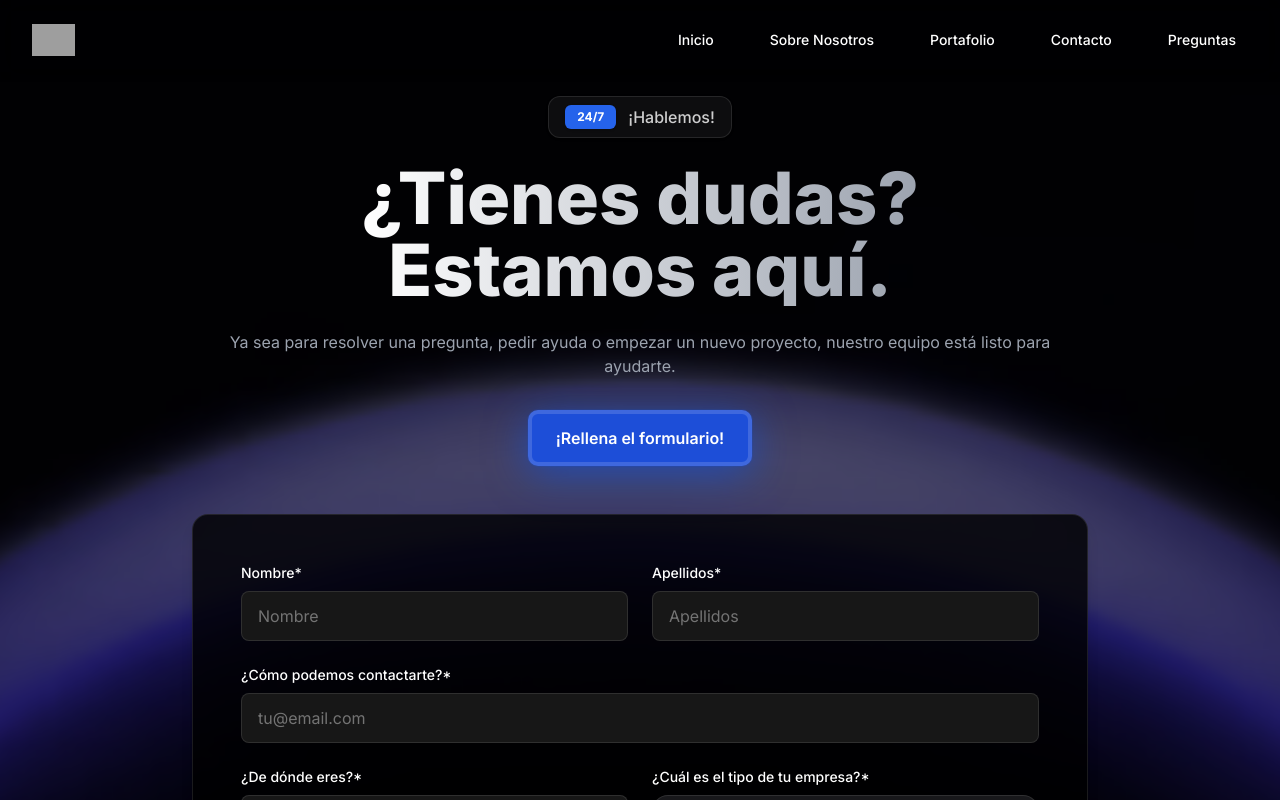
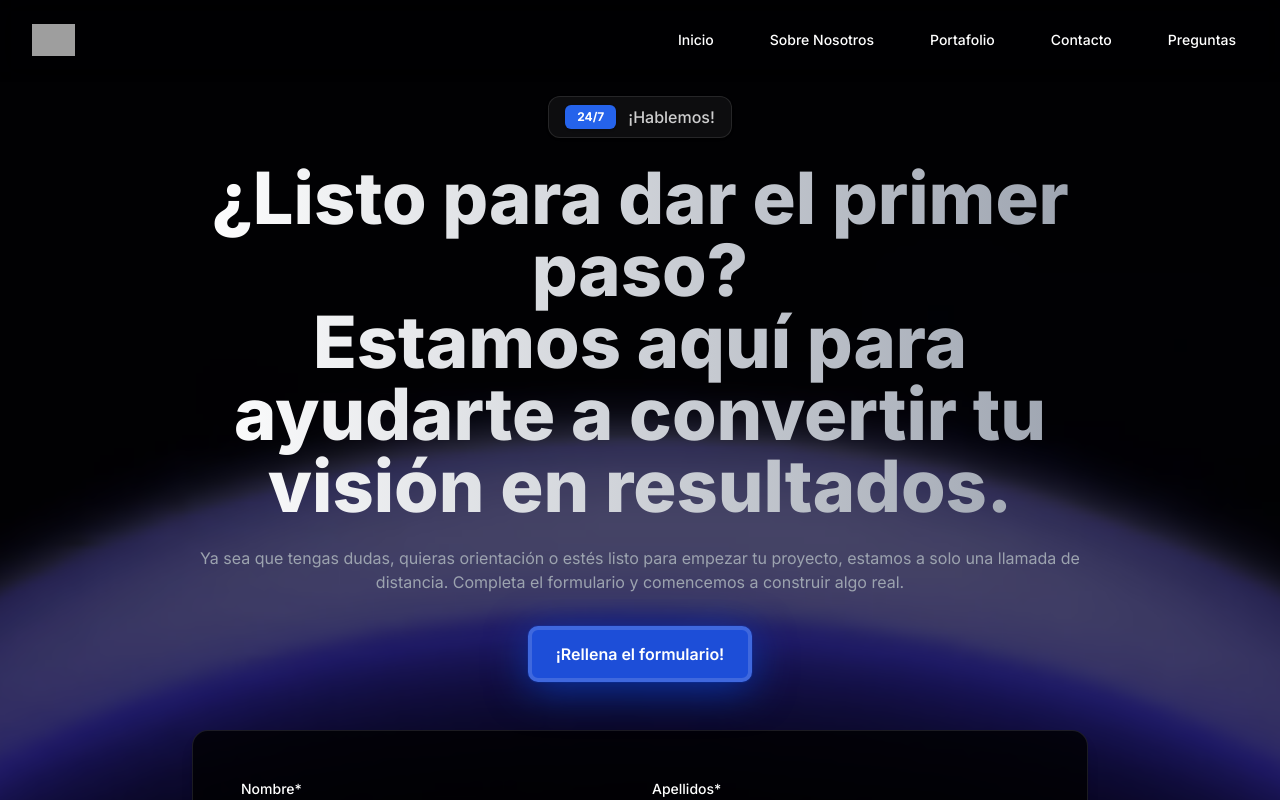
Before and after one commit to NicoMM8/darox-portfolio, a Next.js app in the folder darox-portfolio/: page /contacto in a window 1280 px wide. Shown: the top 800 px of the page. Built offline with nearby package versions, Linux system fonts and the light colour scheme; grey boxes are pictures that could not be loaded.

Commit message:
Modificados textos

```diff
--- a/darox-portfolio/src/components/ResultsBlock.tsx
+++ b/darox-portfolio/src/components/ResultsBlock.tsx
@@ -47,7 +47,7 @@ const ResultsBlock: React.FC = () => (
 
       {/* Texto central */}
       <p className="text-lg text-center text-white/70 mb-4 animate-fade-in-up">
-        Al final de todo, lo que hacemos hay un compromiso con la entrega de resultados medibles que impulsan tu éxito.
+        Impulsamos tu negocio con diseño, estrategia y tecnología. No lo decimos nosotros, lo demuestran los proyectos en los que hemos trabajado.
       </p>
 
       {/* Botón destacado */}
--- a/darox-portfolio/src/components/TestimonialsBlock.tsx
+++ b/darox-portfolio/src/components/TestimonialsBlock.tsx
@@ -35,7 +35,7 @@ const testimonials = [
 const stats = [
   { value: "180+", label: "Proyectos de diseño completados." },
   { value: "96%", label: "Índice de satisfacción de clientes." },
-  { value: "15+", label: "Años de experiencia." },
+  { value: "5+", label: "Sectores diferentes." },
 ];
 
 const TestimonialsBlock: React.FC = () => {
--- a/darox-portfolio/src/pages/about.tsx
+++ b/darox-portfolio/src/pages/about.tsx
@@ -120,12 +120,14 @@ export default function About() {
           </div>
           {/* Título grande */}
           <h1 className="text-[1.8rem] sm:text-[2.5rem] md:text-[3.2rem] font-extrabold leading-[1.1] text-white text-center tracking-tight mb-6">
-            Aprende más sobre DAROX<br />
-            <span className="text-white/80">¡Vamos a profundizar!</span>
+            Conoce el universo de DAROX BM<br />
+            <span className="text-white/80">Lideramos ideas hacia el éxito real</span>
           </h1>
           {/* Subtítulo */}
           <p className="text-base sm:text-lg md:text-xl text-gray-300 text-center max-w-2xl mb-10 font-medium">
-            DAROX es tu agencia para creatividad, estrategia y soluciones digitales. Nos especializamos en branding, desarrollo web y marketing digital.
+            En Darox BM combinamos diseño, estrategia y tecnología para transformar ideas en negocios rentables.
+            Somos tu socio creativo y resolutivo: expertos en branding, desarrollo web, automatización con IA y marketing digital.
+            Creemos en el poder de construir marcas auténticas con resultados tangibles.
           </p>
           {/* Botones */}
           <div className="flex flex-col sm:flex-row gap-4 justify-center mb-12">
--- a/darox-portfolio/src/pages/contacto.tsx
+++ b/darox-portfolio/src/pages/contacto.tsx
@@ -68,12 +68,12 @@ export default function Contact() {
               </span>
             </div>
             <h1 className="text-6xl md:text-7xl font-extrabold bg-gradient-to-r from-white to-gray-400 bg-clip-text text-transparent leading-tight text-center">
-              ¿Tienes dudas?
+              ¿Listo para dar el primer paso?
               <br />
-              Estamos aquí.
+              Estamos aquí para ayudarte a convertir tu visión en resultados.
             </h1>
             <span className="text-base text-gray-400 text-center">
-              Ya sea para resolver una pregunta, pedir ayuda o empezar un nuevo proyecto, nuestro equipo está listo para ayudarte.
+              Ya sea que tengas dudas, quieras orientación o estés listo para empezar tu proyecto, estamos a solo una llamada de distancia. Completa el formulario y comencemos a construir algo real.
             </span>
             <a
               href="#form"
```
